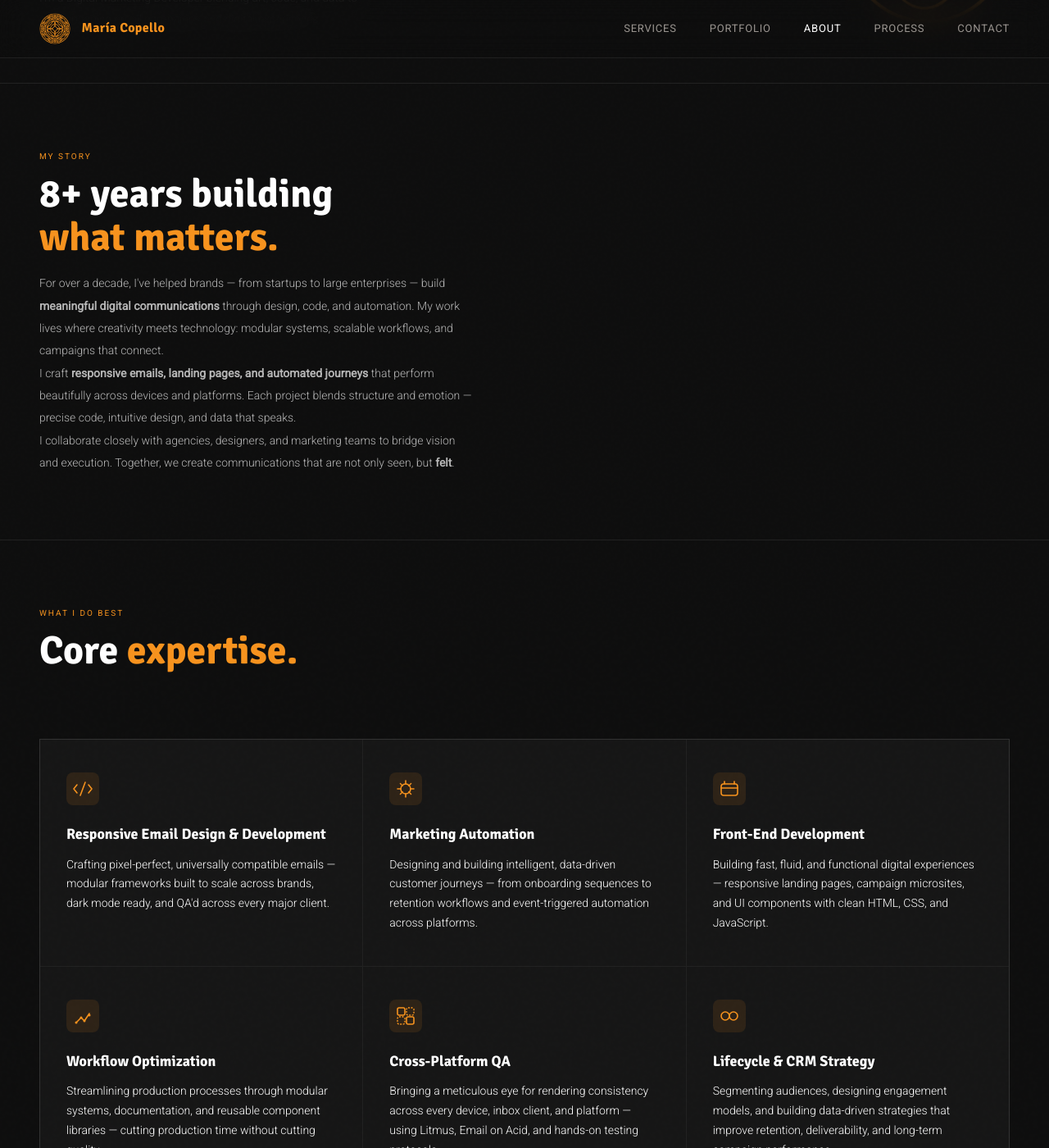
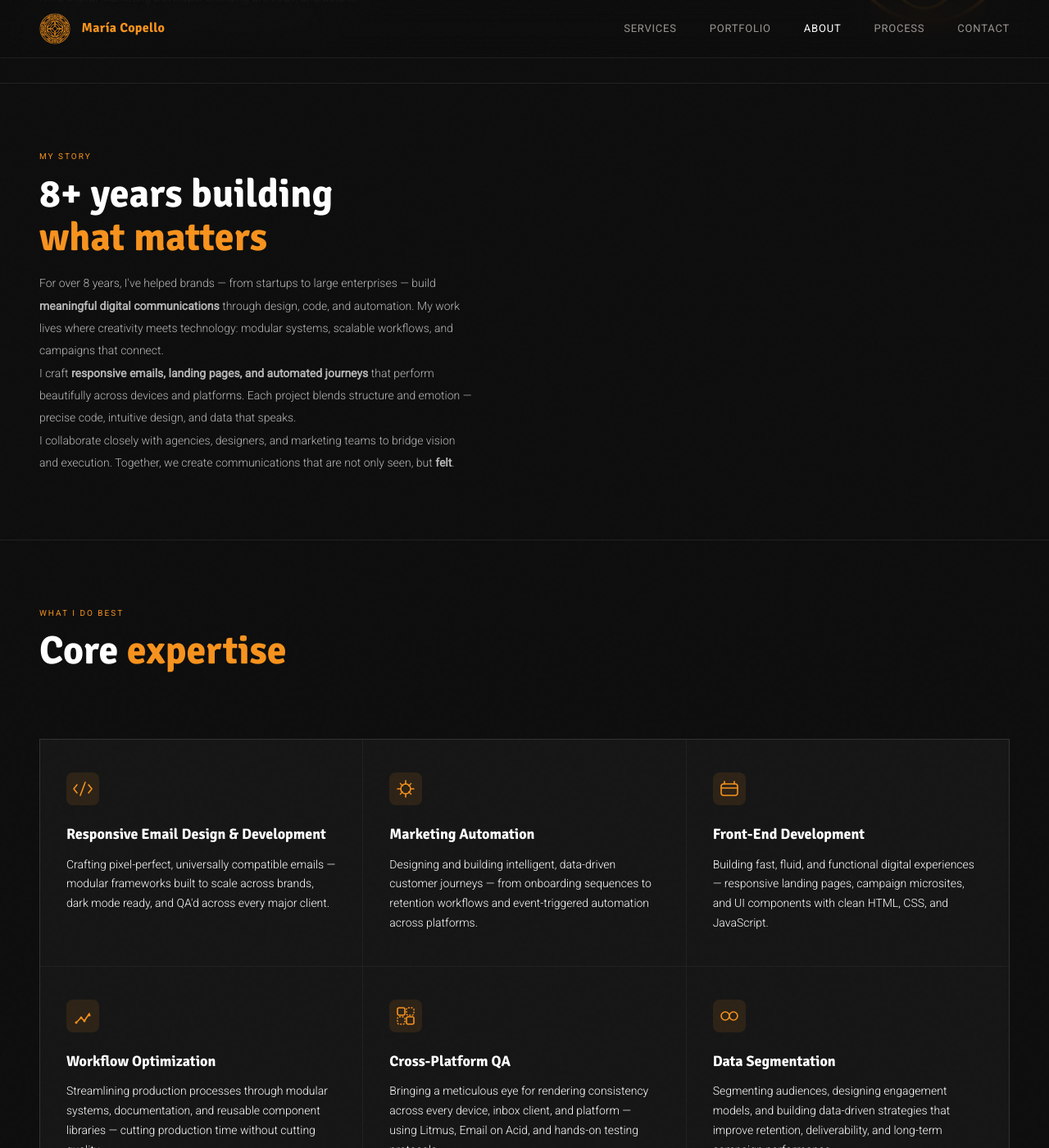
Before and after one commit to mabecoart/github.io, a Jekyll site: the page built from about.html, in a window 1280 px wide and 1400 px high, scrolled down 339 px. Shown: the whole window at 82% size. Built offline with Jekyll 4.4.1, drawn with Linux system fonts in a browser that asks for light colours; some of the changed text lies outside the part shown.

Commit message:
Fix HTML tags and update content in about.html

```diff
--- a/about.html
+++ b/about.html
@@ -18,9 +18,9 @@ description: Learn more about María Copello and her experience in email and CRM
 
 <section class="about-section">
   <p class="section-eyebrow">My story</p>
-  <h2 class="section-title">8+ years building<br/><span>what matters.</span></h2>
+  <h2 class="section-title">8+ years building<br/><span>what matters</span></h2>
   <p class="case-body">
-    For over a decade, I've helped brands — from startups to large enterprises —
+    For over 8 years, I've helped brands — from startups to large enterprises —
     build <b>meaningful digital communications</b> through design, code, and automation.
     My work lives where creativity meets technology: modular systems, scalable workflows,
     and campaigns that connect.
@@ -39,7 +39,7 @@ description: Learn more about María Copello and her experience in email and CRM
 
 <section class="about-section">
   <p class="section-eyebrow">What I do best</p>
-  <h2 class="section-title">Core <span>expertise.</span></h2>
+  <h2 class="section-title">Core <span>expertise</span></h2>
   <div class="skills__grid">
     <div class="skill-card">
       <div class="skill-card__icon">
@@ -124,7 +124,7 @@ description: Learn more about María Copello and her experience in email and CRM
           <circle cx="25" cy="20" r="5" stroke="#F7931E" stroke-width="1.6"/>
         </svg>
       </div>
-      <h3 class="skill-card__title">Lifecycle &amp; CRM Strategy</h3>
+      <h3 class="skill-card__title">Data Segmentation</h3>
       <p class="skill-card__desc">
         Segmenting audiences, designing engagement models, and building data-driven
         strategies that improve retention, deliverability, and long-term campaign performance.
@@ -135,7 +135,7 @@ description: Learn more about María Copello and her experience in email and CRM
 
 <section class="about-section">
   <p class="section-eyebrow">How I work</p>
-  <h2 class="section-title">The principles<br /><span>behind the work.</span></h2>
+  <h2 class="section-title">The principles<br /><span>behind the work</span></h2>
   <div class="steps-grid">
     <div class="step-card">
       <span class="step-num">01</span>
```
